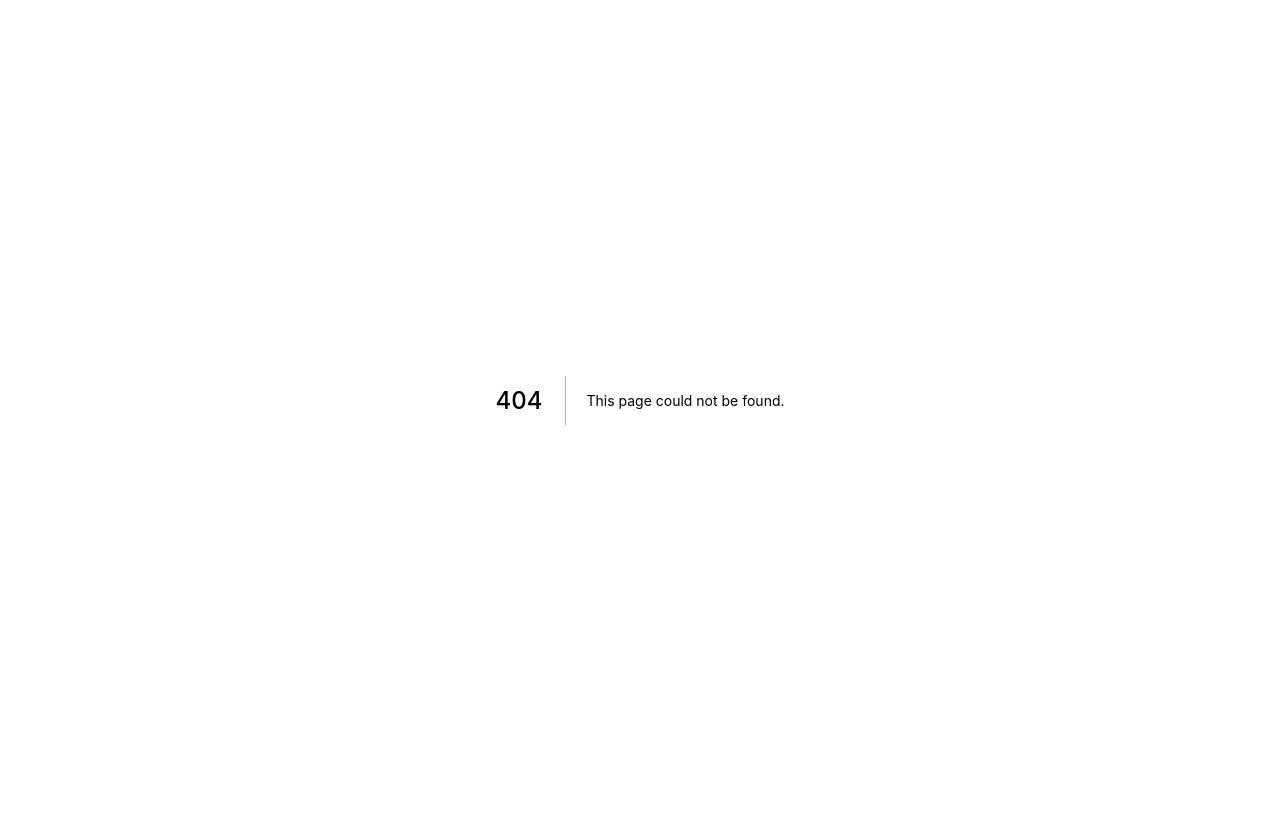
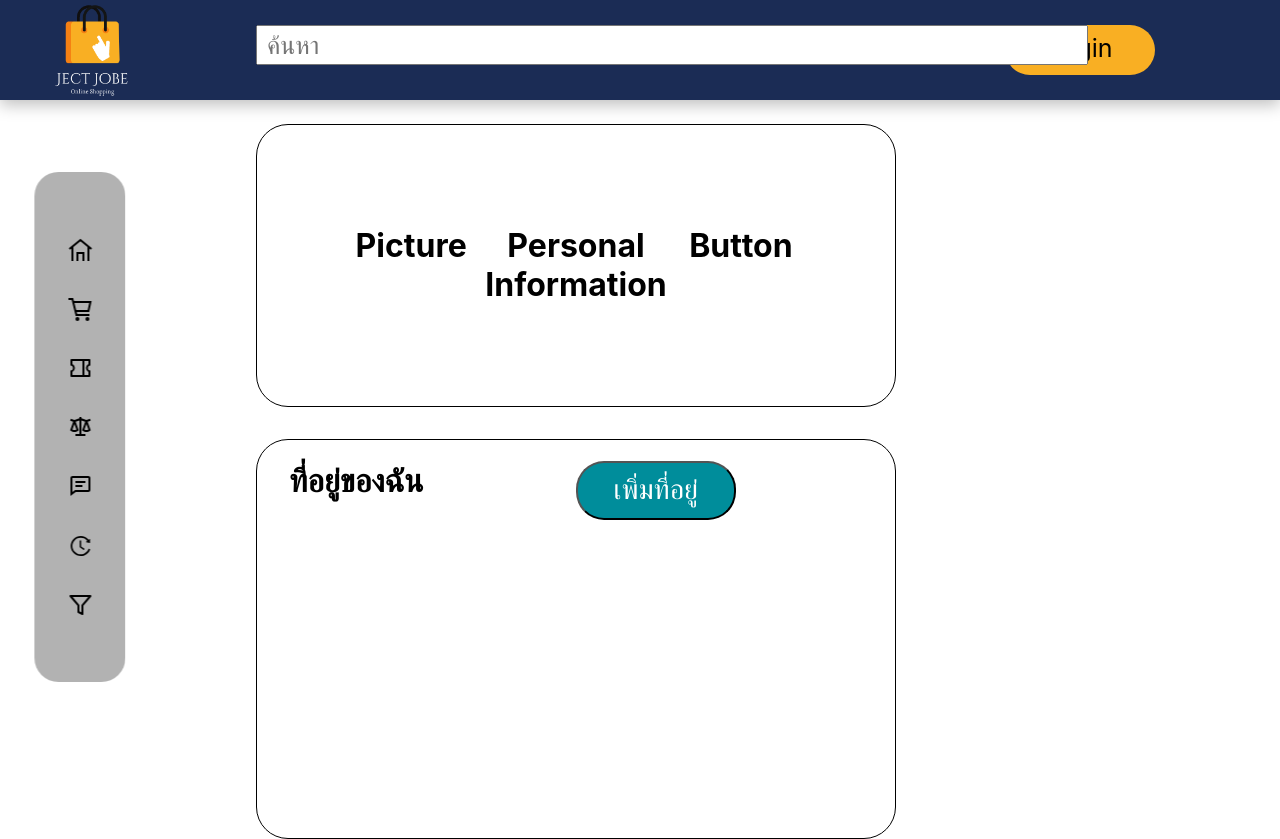
Before and after one commit to Ch4n4thip/testProject, a Next.js app: page /Profile/Profile in a window 1280 px wide. Before the commit this address had no page. Before the commit the page ends 800 px from the top, so only its background shows below. Built offline with nearby package versions, Linux system fonts and the light colour scheme.

Commit message:
Profile(V01)

```diff
--- /dev/null
+++ b/pages/Profile/Profile.js
@@ -0,0 +1,30 @@
+import Navbar from '../../Components/Navbar/nav'
+import SideNav from '../SideNavBar/sideNav'
+import Styles1 from './Profile.module.css'
+
+
+export default function Profile() {
+  return (
+    <>
+    <Navbar/>
+    <SideNav/>
+    <div className={Styles1.Container__Me}>
+        <div className={Styles1.Container__Me__In}>
+            <h1>Picture</h1>
+        </div>
+        <div className={Styles1.Container__Me__In}>
+            <h1>Personal Information</h1>
+        </div>
+        <div className={Styles1.Container__Me__In}>
+            <h1>Button</h1>
+        </div>
+    </div>
+    <div className={Styles1.Container__Info}>
+        <h1>ที่อยู่ของฉัน</h1>
+        <button>เพิ่มที่อยู่</button>
+
+    </div>
+    </>
+
+  )
+}
--- /dev/null
+++ b/pages/Profile/Profile.module.css
@@ -0,0 +1,42 @@
+.Container__Me{
+    display: grid;
+    grid-template-columns: 1fr 1fr 1fr;
+    border-radius: 2rem;
+    border: 1px solid transparent;
+    border-color: black;
+    width: 50%;
+    height: 50%;
+    padding: 5rem;
+    margin-left: 20%;
+    margin-right:20%;
+    text-align: center;
+}
+.Container__Info{
+    display: grid;
+    grid-template-columns: 1fr 1fr;
+    border-radius : 2rem;
+    border: 1px solid transparent;
+    border-color: black;
+    width: 50%;
+    height:25rem;
+    margin-top:2rem;
+    text-align: center;
+    margin-left: 20%;
+    margin-right:20%;
+}
+.Container__Info button{
+    width: 50%;
+    height: 15%;
+    margin-top: 1.3rem;
+    margin-bottom:1rem;
+    background-color: #008d9b;
+    border-radius: 28px;
+    color: white;
+    font-size: 28px;
+
+}
+.Container__Info h1{
+    text-align: left;
+    margin-left : 2rem;
+
+}
```
Also changed, not shown: pages/Register/Register.js (+4 -4 lines).
